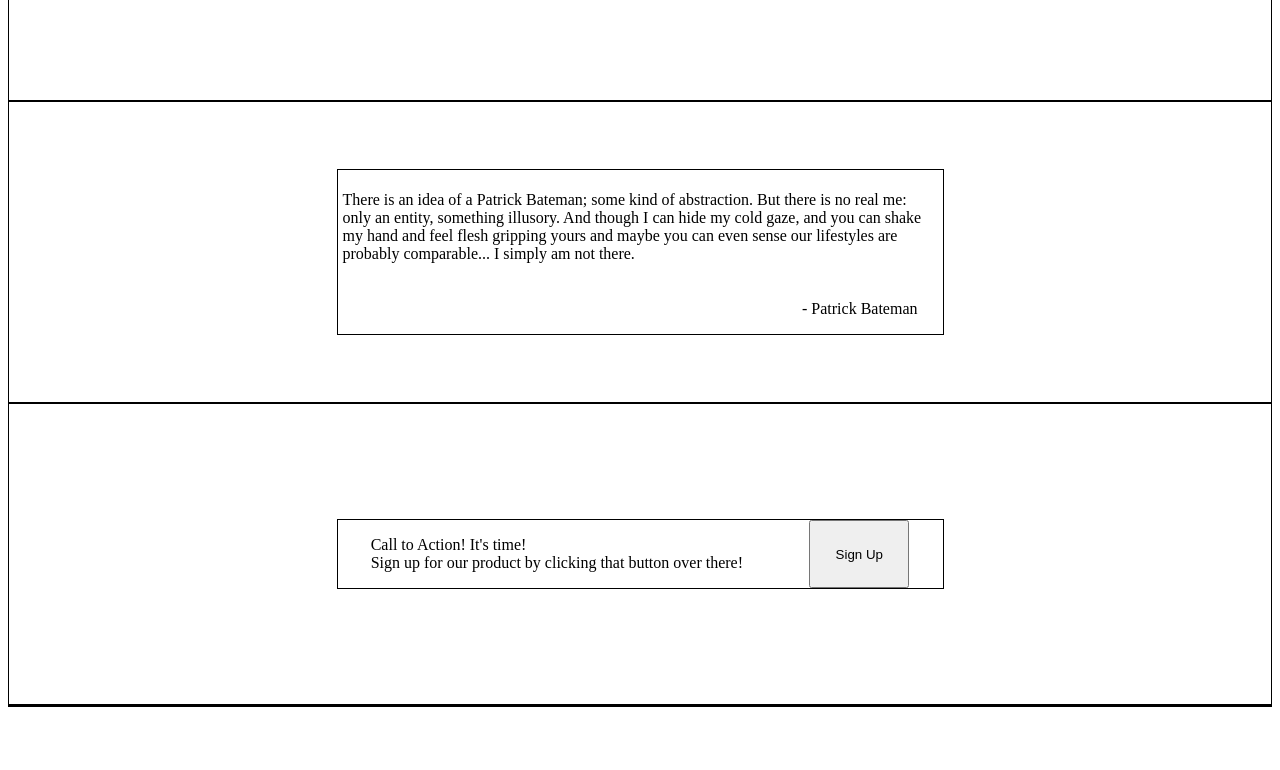
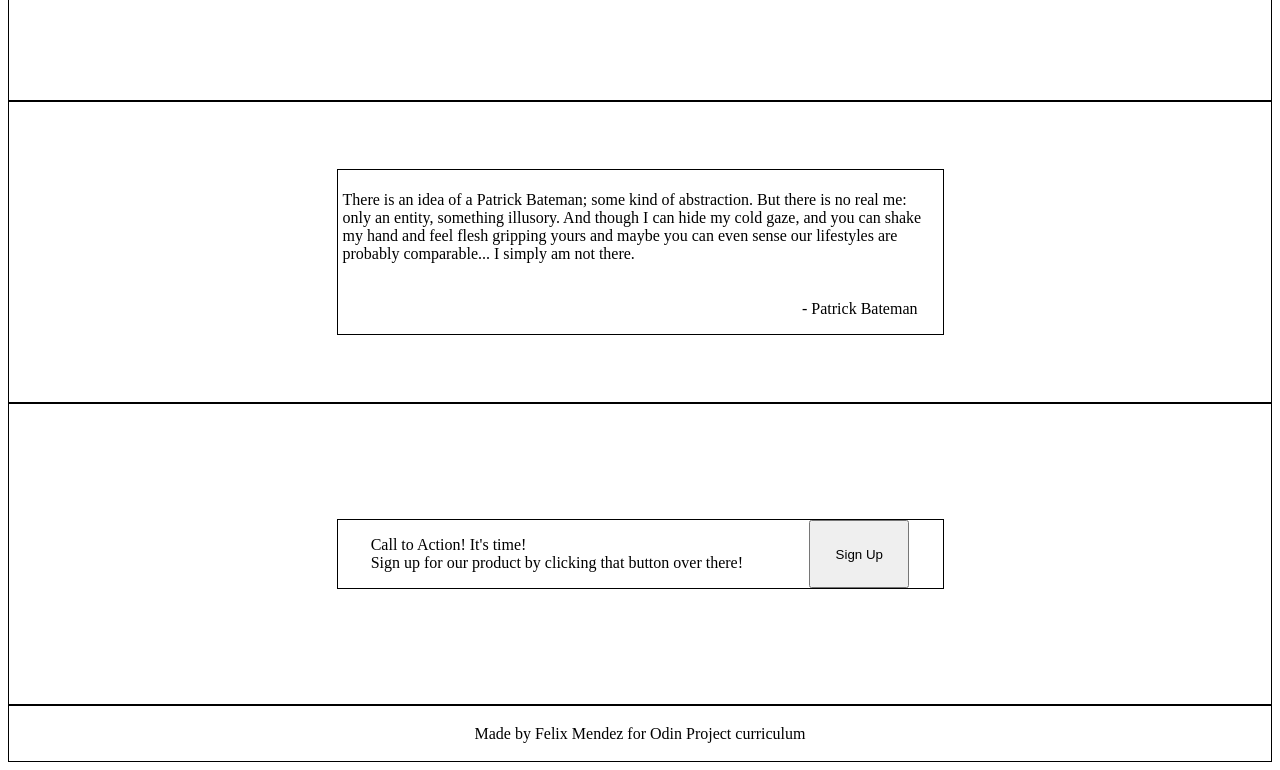
Before and after one commit to fmendezr/landing-page, a plain HTML site: page index.html in a window 1280 px wide. Shown: the part 968-1738 px from the top of the page. Before the commit the page ends 1683 px from the top, so only its background shows below. Drawn offline with Linux system fonts and the light colour scheme.

Commit message:
Make first draft of footer layout

```diff
--- a/index.html
+++ b/index.html
@@ -62,6 +62,8 @@
             <button id="sign-up">Sign Up</button>
         </div>
     </div>
-    <div id="footer"></div>
+    <div id="footer">
+        <p>Made by Felix Mendez for Odin Project curriculum</p>
+    </div>
 </body>
 </html>
--- a/styles.css
+++ b/styles.css
@@ -113,3 +113,12 @@ div {
 #sign-up{
     flex: 0 0 100px;
 }
+
+/* footer */
+
+#footer {
+    height: 55px;
+    display: flex;
+    align-items: center;
+    justify-content: center;
+}
```
